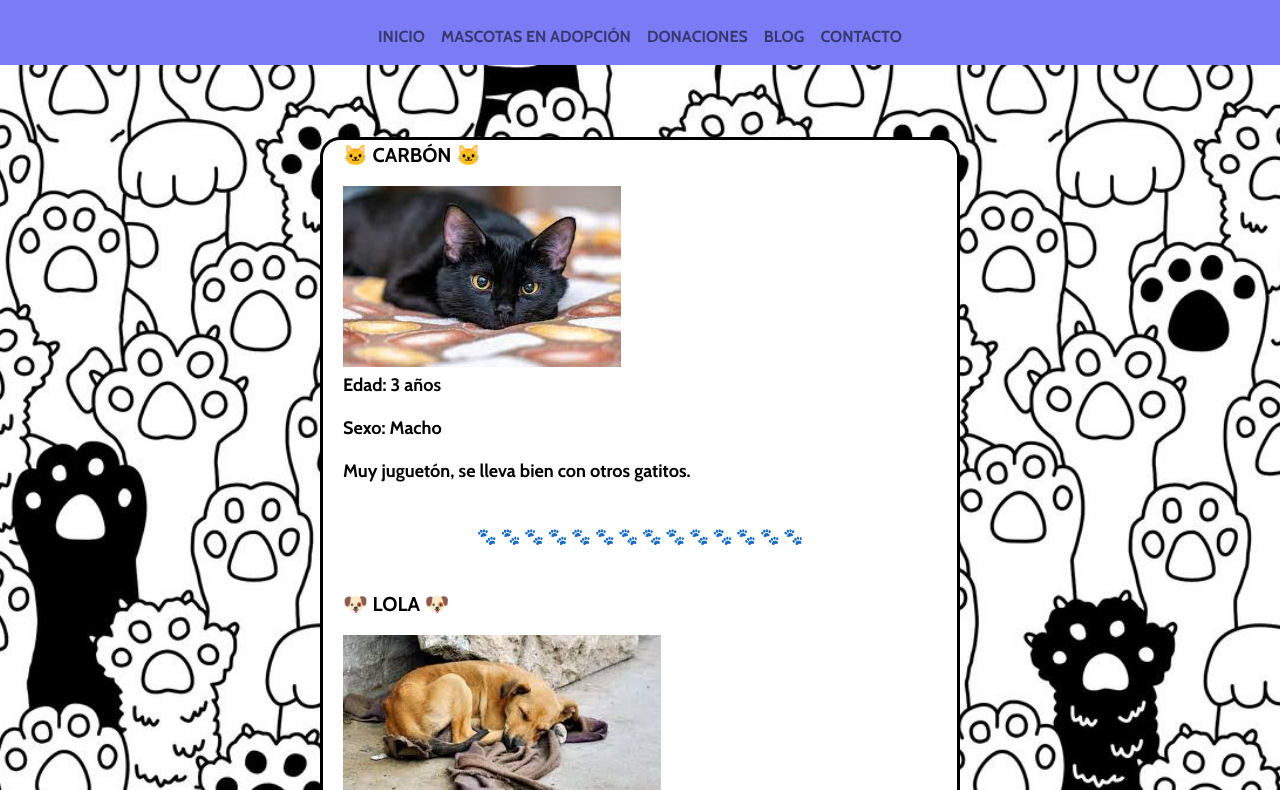
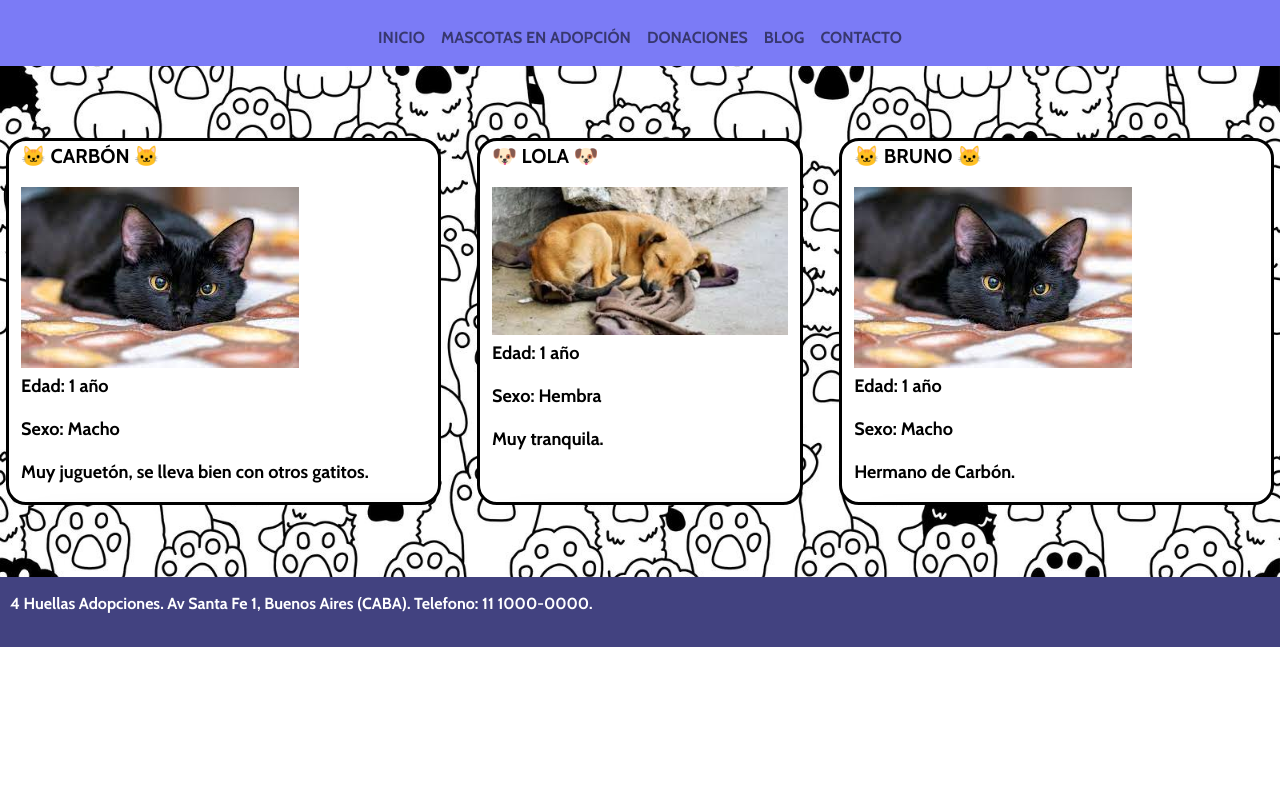
Before and after one commit to gabrielbernarddi/gabriel_bernardi_4huellas, a plain HTML site: page mascotasenadopcion.html in a window 1280 px wide. Shown: the part 135-925 px from the top of the page. After the commit the page ends 800 px from the top, so only its background shows below. Drawn offline with nearby package versions, Linux system fonts and the light colour scheme; a web font is replaced by a local one.

Commit message:
ajustes4

```diff
--- a/main.css
+++ b/main.css
@@ -3,10 +3,10 @@
 }
 
 .titulo {
-    font-size: 4em !important;
+    font-size: 4em;
     text-decoration: none !important;
     color: black !important;
-    font-family: 'Cabin', sans-serif;
+    font-family: 'Luckiest Guy', sans-serif;
 }
 
 .nav-items {
@@ -33,10 +33,6 @@
     text-align: center;
     font-size: 80px;
     font-family: 'Cabin', sans-serif;
-    display: block;
-    margin-left: auto;
-    margin-right: auto;
-    width: 50%;
 }
 
 .dona {
@@ -44,10 +40,6 @@
     text-align: center;
     font-size: 80px;
     font-family: 'Cabin', sans-serif;
-    display: block;
-    margin-left: auto;
-    margin-right: auto;
-    width: 50%;
 }
 
 .footer {
@@ -158,23 +150,36 @@
 .mascotasenadopcion {
     color: black;
     font-family: 'Cabin', sans-serif;
+}
+
+.mascota1 {
+    font-size: 20px;
     display: block;
-    margin-left: auto;
-    margin-right: auto;
-    width: 50%;
     border-style: solid;
     border-color: black;
     border-radius: 20px;
     background-image: url(images/white.png);
     background-size: cover;
-    background-position: center;
-    background-repeat: no-repeat;
 }
 
-.mascota1 {
+.mascota2 {
     font-size: 20px;
-    position: relative;
-    left: 20px;
+    display: block;
+    border-style: solid;
+    border-color: black;
+    border-radius: 20px;
+    background-image: url(images/white.png);
+    background-size: cover;
+}
+
+.mascota3 {
+    font-size: 20px;
+    display: block;
+    border-style: solid;
+    border-color: black;
+    border-radius: 20px;
+    background-image: url(images/white.png);
+    background-size: cover;
 }
 
 .detalles {
--- a/mascotasenadopcion.html
+++ b/mascotasenadopcion.html
@@ -59,26 +59,20 @@
         <br>
 
         <div class="mascotasenadopcion">
-
-            <div class="mascota1">
+        <div class="row justify-content-around gy-3">
+            <div class="mascota1 col-md-4">
                 <p>&#128049 CARBÓN &#128049</p>
-                <img class="foto_carbon" src="images/cat.jpeg" alt="foto-de-carbon-gato">
+                <img class="foto_carbon img-fluid" src="images/cat.jpeg" alt="foto-de-carbon-gato">
                  <div class="detalles">
-                    <p>Edad: 3 años</p>
+                    <p>Edad: 1 año</p>
                     <p>Sexo: Macho</p>
                     <p>Muy juguetón, se lleva bien con otros gatitos.</p>
                 </div>
             </div>
 
-            <br>
-
-            <p class="paws">&#128062 &#128062 &#128062 &#128062 &#128062 &#128062 &#128062 &#128062 &#128062 &#128062 &#128062 &#128062 &#128062 &#128062</p>
-
-            <br>
-
-            <div class="mascota1">
+            <div class="mascota2 col-md-3">
                 <p>&#128054 LOLA &#128054</p>
-                <img class="foto_carbon" src="images/lola.jpeg" alt="foto-de-lola-perra">
+                <img class="foto_carbon img-fluid" src="images/lola.jpeg" alt="foto-de-lola-perra">
                  <div class="detalles">
                     <p>Edad: 1 año</p>
                     <p>Sexo: Hembra</p>
@@ -86,9 +80,16 @@
                 </div>
             </div>
 
-
+            <div class="mascota3 col-md-4">
+                <p>&#128049 BRUNO &#128049</p>
+                <img class="foto_carbon img-fluid" src="images/cat.jpeg" alt="foto-de-carbon-gato">
+                 <div class="detalles">
+                    <p>Edad: 1 año</p>
+                    <p>Sexo: Macho</p>
+                    <p>Hermano de Carbón.</p>
+                </div>
+            </div>
         </div>
-
         </div>
 
         <br>
```
Also changed, not shown: index.html (+6 -8 lines).
